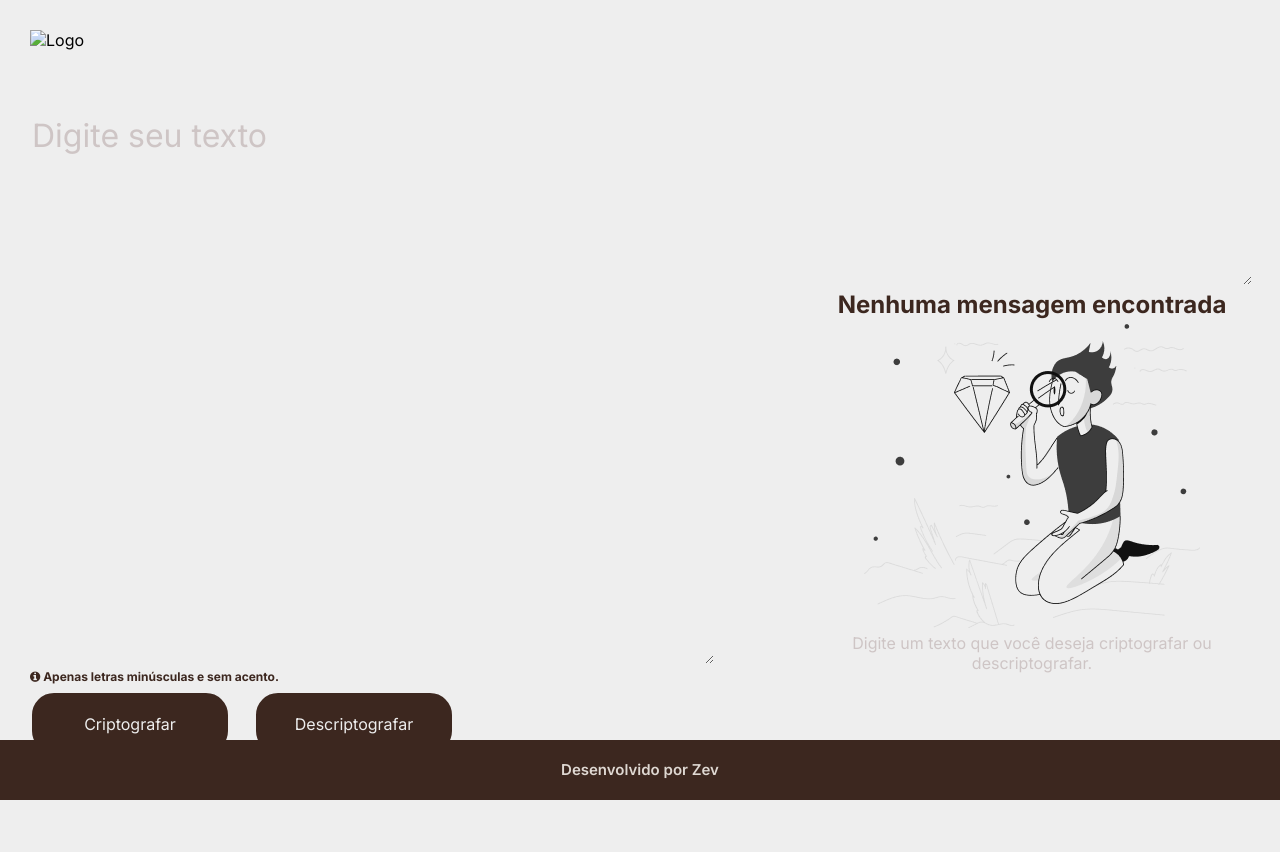
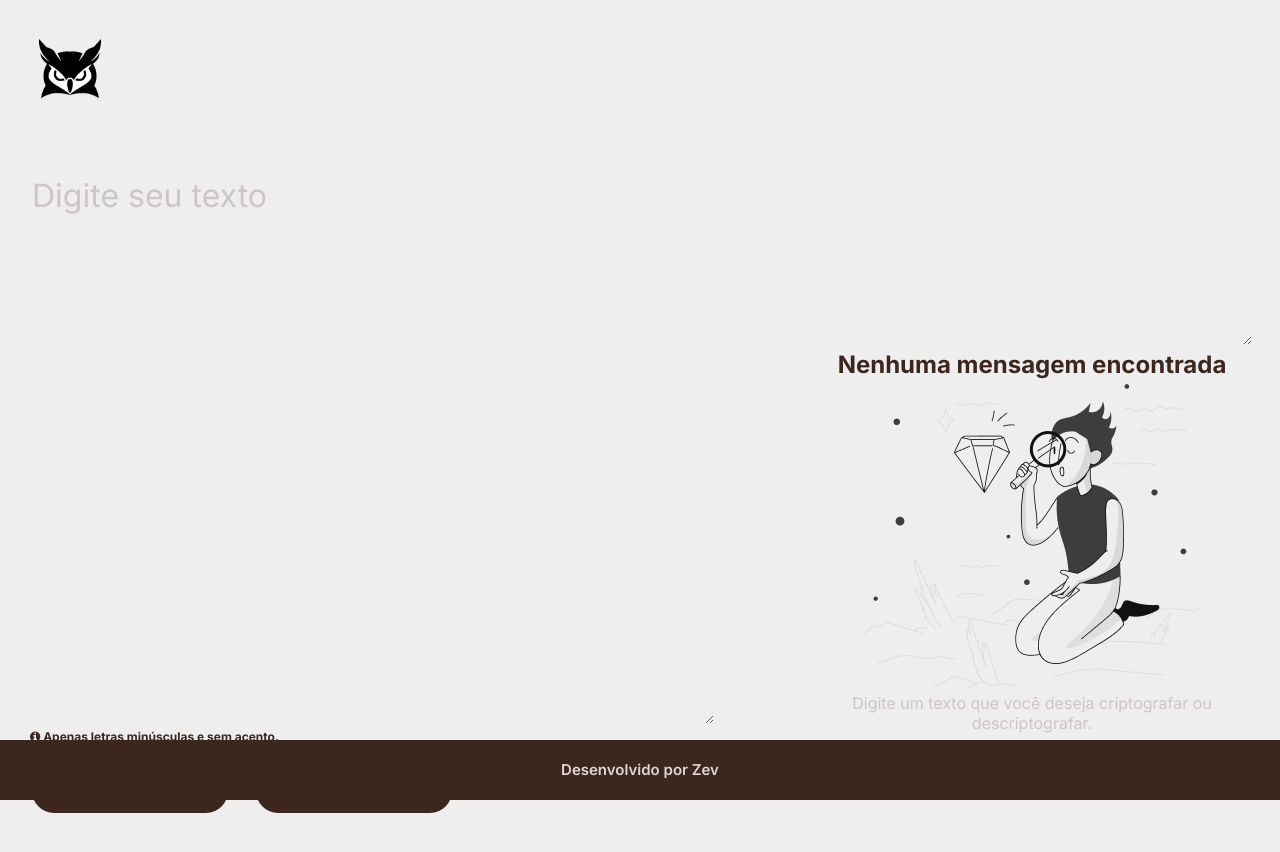
Before and after one commit to Zev07/Decriptador, a plain HTML site: page index.html in a window 1280 px wide. Drawn offline with Linux system fonts and the light colour scheme; the site is published under a folder, as on GitHub Pages, so addresses that start at the root find nothing.

Commit message:
Update index.html

```diff
--- a/index.html
+++ b/index.html
@@ -7,11 +7,11 @@
     <link rel="stylesheet" href="https://cdnjs.cloudflare.com/ajax/libs/font-awesome/4.7.0/css/font-awesome.min.css">
 
     <title>Decriptador</title>
-    <link rel="icon" href="/images/logo.png" type="images">
+    <link rel="icon" href="./images/logo.png" type="images">
 </head>
 <body>
     <header>
-        <img class="logo" src="/images/logo.png" alt="Logo">
+        <img class="logo" src="./images/logo.png" alt="Logo">
     </header>
 
     <main>
```
